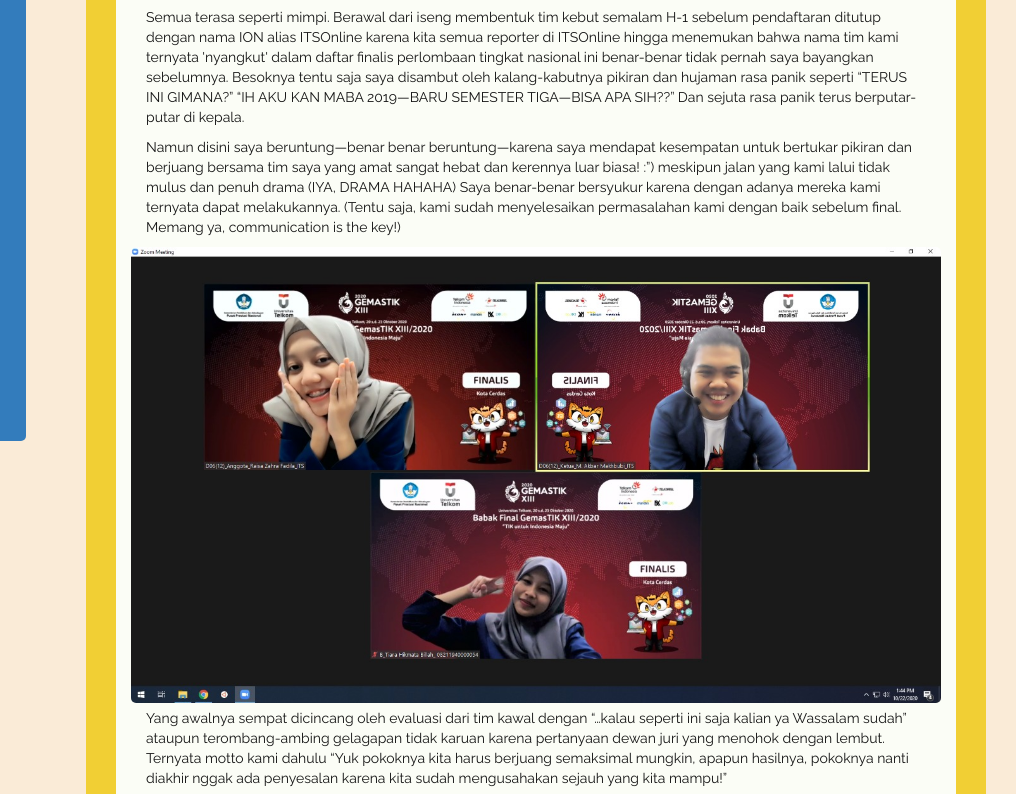
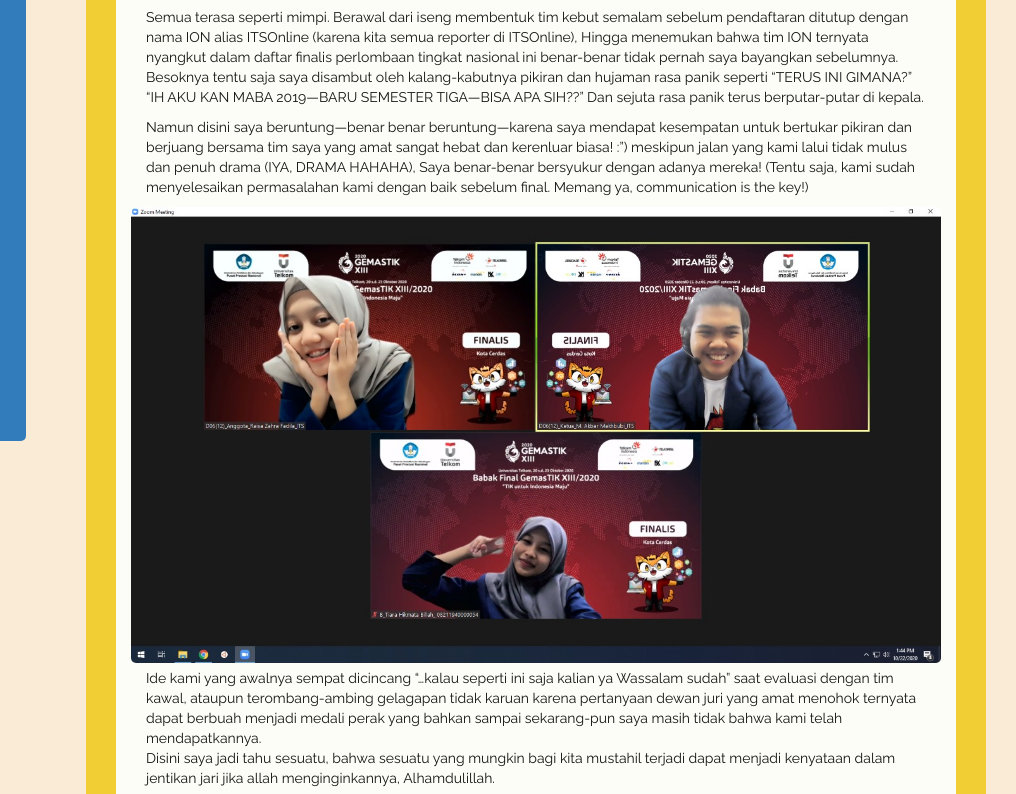
Before and after one commit to raisazhf/raisazhf.github.io, a plain HTML site: page index.html in a window 1280 px wide. Shown: the part 1126-1920 px from the top of the page, 264-1280 px from the left. Drawn offline with nearby package versions, Linux system fonts and the light colour scheme; a web font is replaced by a local one.

Commit message:
Tugas Pemrograman Web Kelas D

```diff
--- a/index.html
+++ b/index.html
@@ -236,14 +236,14 @@
           <h2 class="text-black">Gemastik XIII 2020</h2>
           <img src="./img/st1_3.PNG" class="imgBlock">
           <p></p>
-          <p class="p-cerita"> Semua terasa seperti mimpi. Berawal dari iseng membentuk tim kebut semalam H-1 sebelum pendaftaran ditutup dengan nama ION alias ITSOnline karena kita semua reporter di ITSOnline hingga menemukan bahwa nama tim kami ternyata 'nyangkut' dalam daftar finalis perlombaan tingkat nasional ini benar-benar tidak pernah saya bayangkan sebelumnya. Besoknya tentu saja saya disambut oleh kalang-kabutnya pikiran dan hujaman rasa panik seperti “TERUS INI GIMANA?” “IH AKU KAN MABA 2019—BARU SEMESTER TIGA—BISA APA SIH??” Dan sejuta rasa panik terus berputar-putar di kepala.</p>
+          <p class="p-cerita"> Semua terasa seperti mimpi. Berawal dari iseng membentuk tim kebut semalam sebelum pendaftaran ditutup dengan nama ION alias ITSOnline (karena kita semua reporter di ITSOnline), Hingga menemukan bahwa tim ION ternyata nyangkut dalam daftar finalis perlombaan tingkat nasional ini benar-benar tidak pernah saya bayangkan sebelumnya.</p>
+          <p class="p-cerita">Besoknya tentu saja saya disambut oleh kalang-kabutnya pikiran dan hujaman rasa panik seperti “TERUS INI GIMANA?” “IH AKU KAN MABA 2019—BARU SEMESTER TIGA—BISA APA SIH??” Dan sejuta rasa panik terus berputar-putar di kepala.</p>
           <p></p>
-          <p class="p-cerita">Namun disini saya beruntung—benar benar beruntung—karena saya mendapat kesempatan untuk bertukar pikiran dan berjuang bersama tim saya yang amat sangat hebat dan kerennya luar biasa! :”) meskipun jalan yang kami lalui tidak mulus dan penuh drama (IYA, DRAMA HAHAHA) Saya benar-benar bersyukur karena dengan adanya mereka kami ternyata dapat melakukannya. (Tentu saja, kami sudah menyelesaikan permasalahan kami dengan baik sebelum final. Memang ya, communication is the key!)</p>
+          <p class="p-cerita">Namun disini saya beruntung—benar benar beruntung—karena saya mendapat kesempatan untuk bertukar pikiran dan berjuang bersama tim saya yang amat sangat hebat dan kerenluar biasa! :”) meskipun jalan yang kami lalui tidak mulus dan penuh drama (IYA, DRAMA HAHAHA), Saya benar-benar bersyukur dengan adanya mereka! (Tentu saja, kami sudah menyelesaikan permasalahan kami dengan baik sebelum final. Memang ya, communication is the key!)</p>
           <p></p>
           <img src="./img/st1_2.jpg" class="imgBlock">
-          <p class="p-cerita">Yang awalnya sempat dicincang oleh evaluasi dari tim kawal dengan “…kalau seperti ini saja kalian ya Wassalam sudah” ataupun terombang-ambing gelagapan tidak karuan karena pertanyaan dewan juri yang menohok dengan lembut. Ternyata motto kami dahulu “Yuk pokoknya kita harus berjuang semaksimal mungkin, apapun hasilnya, pokoknya nanti diakhir nggak ada penyesalan karena kita sudah mengusahakan sejauh yang kita mampu!”</p>
-          <p></p>
-          <p class="p-cerita">Dapat berbuah menjadi medali perak yang bahkan sampai sekarang-pun saya masih tidak bahwa kami telah mendapatkannya. Disini saya jadi tahu sesuatu, bahwa sesuatu yang mungkin bagi kita mustahil terjadi dapat menjadi kenyataan dalam jentikan jari jika allah menginginkannya, Alhamdulillah.</p></p>
+          <p class="p-cerita">Ide kami yang awalnya sempat dicincang “…kalau seperti ini saja kalian ya Wassalam sudah” saat evaluasi dengan tim kawal, ataupun terombang-ambing gelagapan tidak karuan karena pertanyaan dewan juri yang amat menohok ternyata dapat berbuah menjadi medali perak yang bahkan sampai sekarang-pun saya masih tidak bahwa kami telah mendapatkannya.</p>
+          <p class="p-cerita">Disini saya jadi tahu sesuatu, bahwa sesuatu yang mungkin bagi kita mustahil terjadi dapat menjadi kenyataan dalam jentikan jari jika allah menginginkannya, Alhamdulillah.</p></p>
           <p></p>
           <img src="./img/st1_1.jpg" class="imgBlock">
           <p class="p-cerita">Sebelumnya saya juga tidak dapat memisahkan ungkapan terimakasih untuk Tim Kawal Gemastik ITS dan SI yang banyakk sekali membantu dan mau direpotin kami yang asal-usulnya tidak jelas ini hahaha (but im proud of our ION guys) dann untuk teammateku, Ra dan Bob dari tim ION, makasih udah mau ajak akuu! (psst iya aku buat ini sebagai appreciation post hihi lucu kan)</p>
@@ -253,6 +253,7 @@
 
         <div class="storyBlock" style="margin-top:15px;">
           <h2 class="text-black">Menjadi Reporter ITSOnline</h2>
+          <h5 class="text-black">30 November 2020</h5>
 
           <div class="row">
             <div class="col-sm-12">
```
